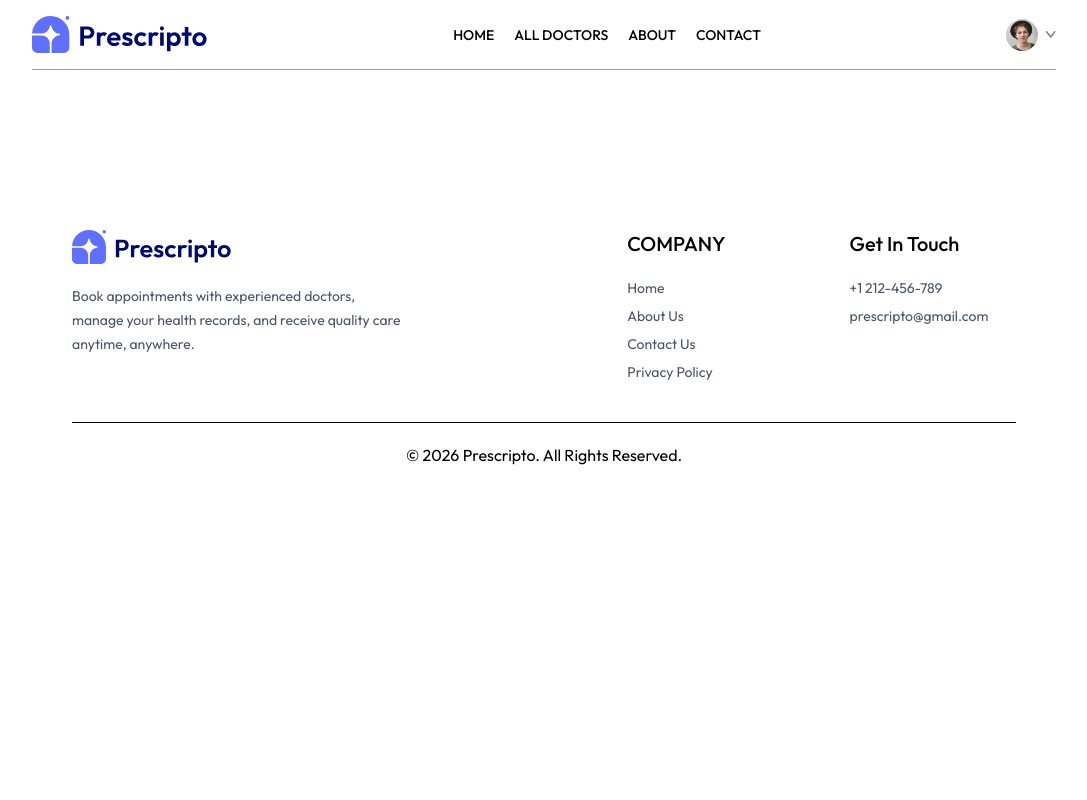
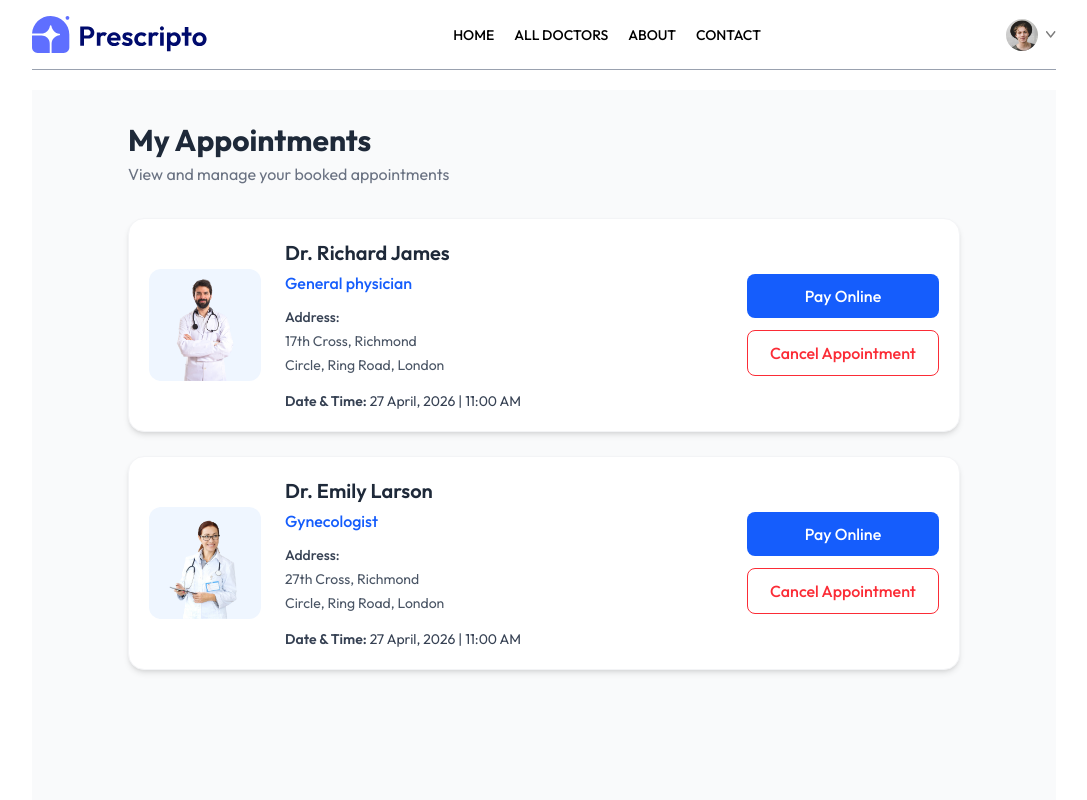
Before and after one commit to Yashi027/Prescripto, a React (Vite) app in the folder frontend/: page /my-appointments in a window 1280 px wide. Shown: the top 800 px of the page, without its empty margins (96-1183 px from the left). Built offline with nearby package versions, Linux system fonts and the light colour scheme; a web font is replaced by a local one.

Commit message:
myappointment page and menu option

```diff
--- a/frontend/src/components/Navbar.jsx
+++ b/frontend/src/components/Navbar.jsx
@@ -44,6 +44,31 @@ const Navbar = () => {
             </div>
             :<button onClick={() => navigate('/login')} className='bg-primary text-white px-8 py-3 rounded-full font-light hidden md:block cursor-pointer'>Create Account</button>
         }
+        <img src={assets.menu_icon} alt="Menu" className='w-6 md:hidden' onClick={() => setShowMenu(true)}/>
+        <div className={`${showMenu ? 'fixed w-full' : 'h-0 w-0'} md:hidden right-0 bottom-0 top-0 z-20 bg-white transition-all overflow-hidden`}>
+            <div className='flex items-center justify-between px-5 py-6'>
+                <img src={assets.logo} alt="" className='w-36'/>
+                <img src={assets.cross_icon} alt="" onClick={() => setShowMenu(false)} className='w-7'/>
+            </div>
+            <ul className='flex flex-col gap-4 mt-8 px-6 text-lg font-semibold text-gray-700'>
+            {[
+              ['/', 'HOME'],
+              ['/doctors', 'ALL DOCTORS'],
+              ['/about', 'ABOUT'],
+              ['/contact', 'CONTACT'],
+            ].map(([path, label], index) => (
+              <NavLink
+                key={index}
+                to={path}
+                onClick={() => setShowMenu(false)}
+              >
+                <li className='bg-white shadow-md px-5 py-4 rounded-xl hover:bg-primary hover:text-white transition-all duration-300'>
+                  {label}
+                </li>
+              </NavLink>
+            ))}
+          </ul>
+        </div>
       </div>
     </div>
   );
--- a/frontend/src/index.css
+++ b/frontend/src/index.css
@@ -18,3 +18,9 @@
 ::-webkit-scrollbar{
   @apply hidden
 }
+
+@media (max-width:740px){
+  .active li{
+    @apply text-white bg-primary
+  }
+}
--- a/frontend/src/pages/Doctors.jsx
+++ b/frontend/src/pages/Doctors.jsx
@@ -7,6 +7,7 @@ const Doctors = () => {
   const { speciality } = useParams()
   const { doctors } = useContext(AppContext)
   const [filteredDoc, setFilteredDoc] = useState([])
+  const [showFilter,setShowFilter] = useState(false)
   const navigate = useNavigate()
 
   const applyFilter = () => {
@@ -24,7 +25,8 @@ const Doctors = () => {
     <div>
       <p className='text-gray-600'>Browse through the doctors specialist.</p>
       <div className='flex flex-col sm:flex-row items-start gap-5 mt-5'>
-        <div className='flex flex-col text-gray-600 gap-4 text-sm'>
+        <button className={`py-1 px-3 border rounded text-sm transition-all sm:hidden ${showFilter ? 'bg-primary text-white' : ''}`} onClick={() => setShowFilter(prev => !prev)}>Filters</button>
+        <div className={`flex-col text-gray-600 gap-4 text-sm ${showFilter ? 'flex' : 'hidden sm:flex'}`}>
           <p onClick={() => speciality==="General Physician" ? navigate('/doctors'): navigate('/doctors/General Physician')} className={`w-[94vw] sm:w-auto pl-3 py-1.5 pr-16 font-medium border border-gray-300 rounded transition-all duration-300 shadow-sm hover:shadow-md cursor-pointer ${speciality==="General Physician" ? 'bg-indigo-100 text-black': ''}`}>General Physician</p>
           <p onClick={() => speciality==="Gynecologist" ? navigate('/doctors'): navigate('/doctors/Gynecologist')} className={`w-[94vw] sm:w-auto pl-3 py-1.5 pr-16 font-medium border border-gray-300 rounded transition-all duration-300 shadow-sm hover:shadow-md cursor-pointer ${speciality==="GGynecologist" ? 'bg-indigo-100 text-black': ''}`}>Gynecologist</p>
           <p onClick={() => speciality==="Dermatologist" ? navigate('/doctors'): navigate('/doctors/Dermatologist')} className={`w-[94vw] sm:w-auto pl-3 py-1.5 pr-16 font-medium border border-gray-300 rounded transition-all duration-300 shadow-sm hover:shadow-md cursor-pointer ${speciality==="Dermatologist" ? 'bg-indigo-100 text-black': ''}`}>Dermatologist</p>
--- a/frontend/src/pages/MyAppointments.jsx
+++ b/frontend/src/pages/MyAppointments.jsx
@@ -1,11 +1,68 @@
-import React from 'react';
+import React, { useContext } from "react";
+import { AppContext } from "../context/AppContext";
 
 const MyAppointments = () => {
+  const { doctors } = useContext(AppContext);
+
   return (
-    <div>
+    <div className="px-4 sm:px-8 md:px-14 lg:px-24 py-8 min-h-screen bg-gray-50">
+      <div className="mb-8">
+        <h1 className="text-3xl font-bold text-gray-800">My Appointments</h1>
+        <p className="text-gray-500 mt-1">
+          View and manage your booked appointments
+        </p>
+      </div>
 
+      <div className="space-y-6">
+        {doctors.slice(0, 2).map((item, index) => (
+          <div
+            key={index}
+            className="bg-white rounded-2xl shadow-md border border-gray-100 p-5 hover:shadow-lg transition duration-300"
+          >
+            <div className="flex flex-col md:flex-row gap-6 items-start md:items-center">
+              <div className="w-28 h-28 rounded-xl overflow-hidden bg-blue-50 shrink-0">
+                <img
+                  src={item.image}
+                  alt={item.name}
+                  className="w-full h-full object-cover"
+                />
+              </div>
+
+              <div className="flex-1">
+                <h2 className="text-xl font-semibold text-gray-800">
+                  {item.name}
+                </h2>
+                <p className="text-blue-600 font-medium mt-1">
+                  {item.speciality}
+                </p>
+
+                <div className="mt-3 text-sm text-gray-600 space-y-1">
+                  <p className="font-medium text-gray-700">Address:</p>
+                  <p>{item.address.line1}</p>
+                  <p>{item.address.line2}</p>
+                </div>
+
+                <p className="mt-4 text-sm text-gray-700">
+                  <span className="font-semibold">Date & Time:</span>{" "}
+                  27 April, 2026 | 11:00 AM
+                </p>
+              </div>
+
+              <div className="flex flex-col gap-3 w-full md:w-48">
+                <button className="w-full bg-blue-600 text-white py-2.5 rounded-lg font-medium hover:bg-blue-700 transition">
+                  Pay Online
+                </button>
+
+                <button className="w-full border border-red-500 text-red-500 py-2.5 rounded-lg font-medium hover:bg-red-50 transition">
+                  Cancel Appointment
+                </button>
+              </div>
+            </div>
+          </div>
+        ))}
+      </div>
     </div>
   );
-}
+};
 
 export default MyAppointments;
```
